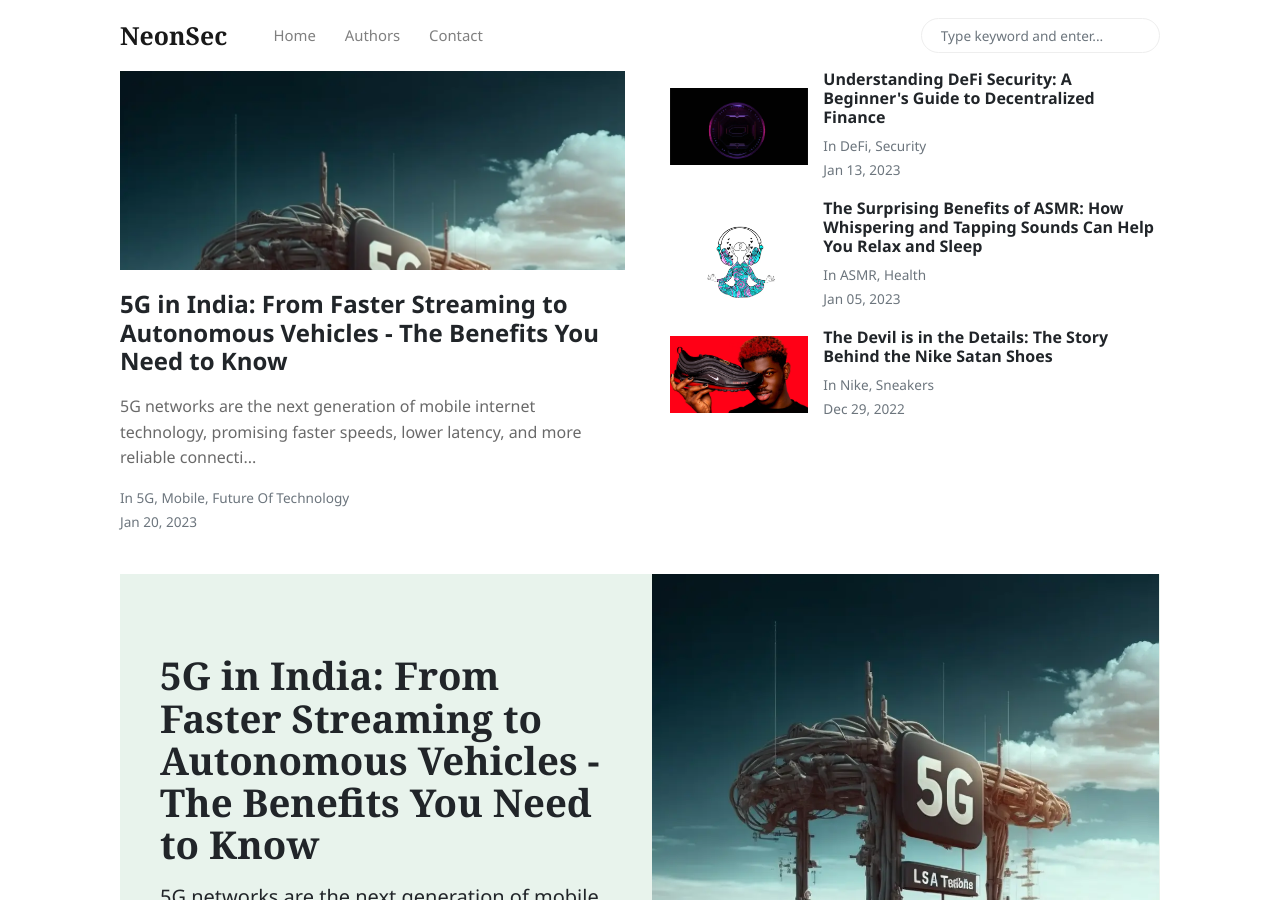
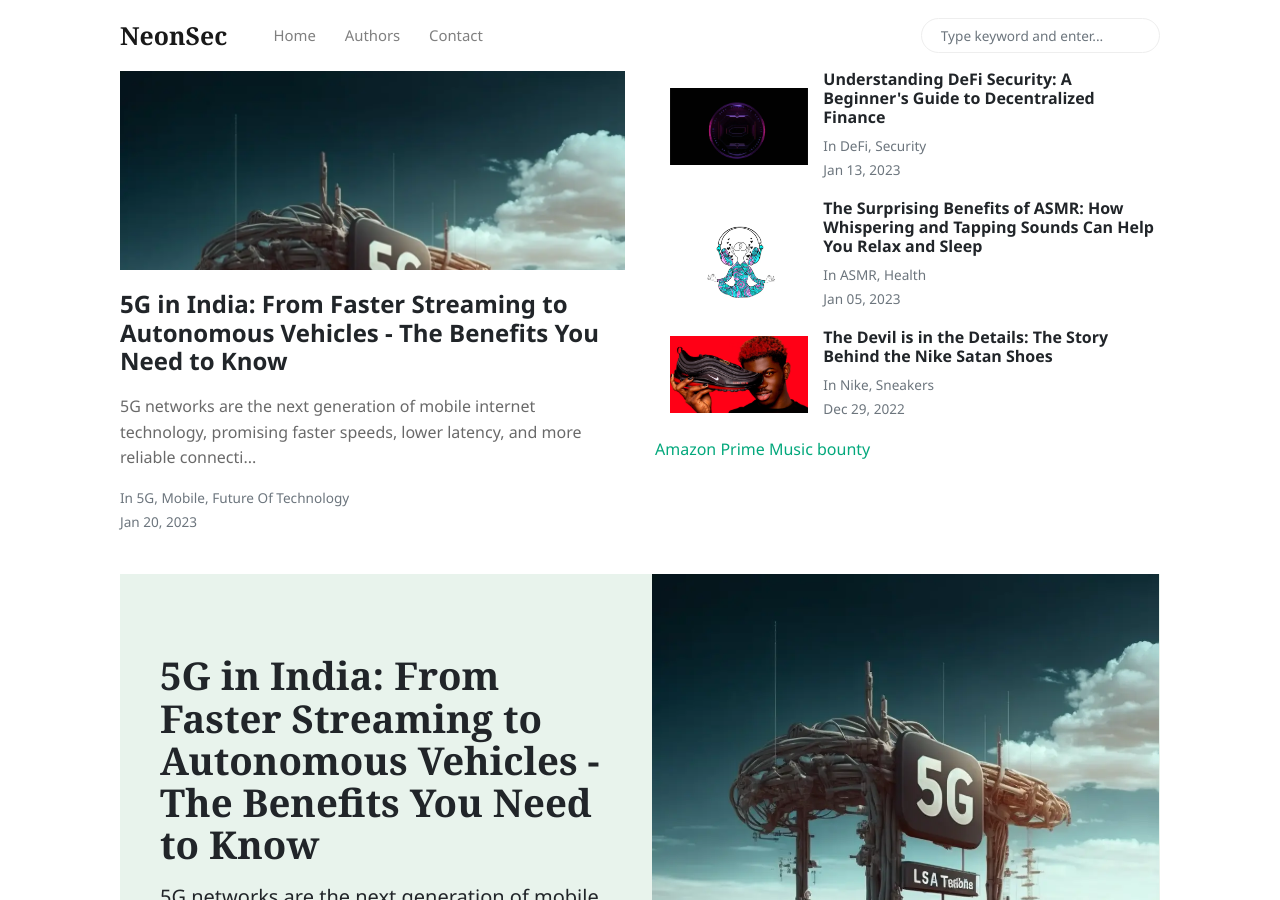
Before and after one commit to NeonSecOfficial/blog, a Jekyll site: the page built from index.html, in a window 1280 px wide and 900 px high. Built offline with Jekyll 4.4.1, drawn with Linux system fonts in a browser that asks for light colours; nearby versions of some CDN libraries; the list of posts is cut into pages by our own code.

Commit message:
Amazon Affiliate Program

```diff
--- a/index.html
+++ b/index.html
@@ -128,6 +128,7 @@ description: "NeOnSec is a blog about Cyber Security, Hacking, Programming, and
                     </small>
                 </div>
             </div>
+            <a target="_blank" href="https://www.amazon.in/music/prime?_encoding=UTF8&linkCode=ib1&tag=psnappz-21&linkId=81e6322d514c382e042abef4837e4902&ref_=ihub_curatedcontent_bcfbad37-481e-4b57-b188-549b8a14ae91">Amazon Prime Music bounty</a>
 
     </div>
 
```
